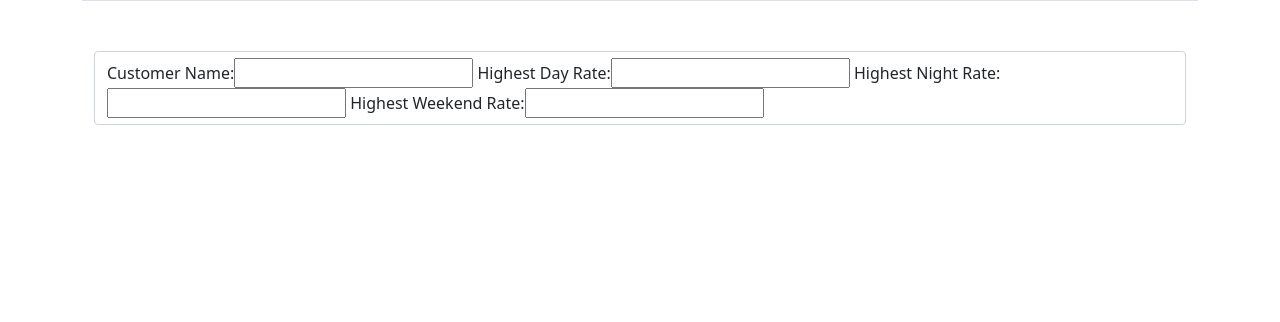
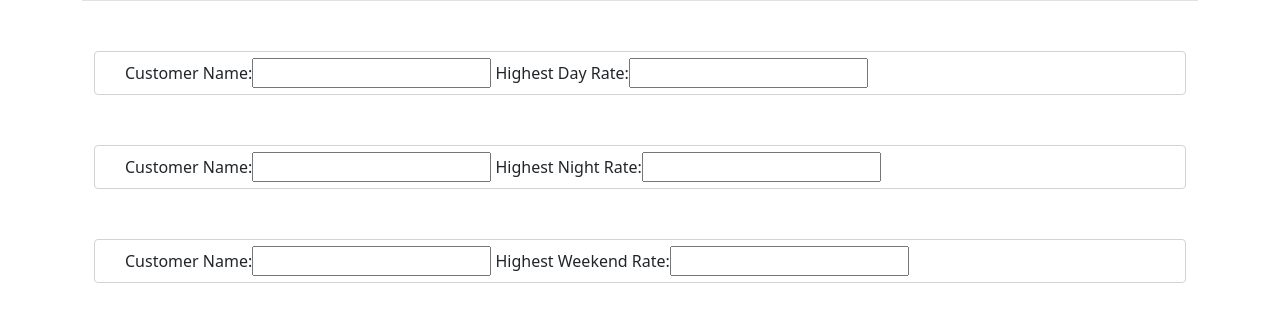
Before and after one commit to leeton1412/meter_excel, a Django app: page /data in a window 1280 px wide. Shown: the part 232-554 px from the top of the page. Run offline with Django 3.2, Linux system fonts and the light colour scheme; data comes from the database, SQL or seed files in the repository.

Commit message:
Changed table layout

```diff
--- a/meters/forms.py
+++ b/meters/forms.py
@@ -1,8 +1,16 @@
 from django import forms
 
 
-class contactForm(forms.Form):
+class highestDay(forms.Form):
     name = forms.CharField(label='Customer Name')
     day_rate_high = forms.FloatField(label='Highest Day Rate')
+
+
+class highestNight(forms.Form):
+    name = forms.CharField(label='Customer Name')
     night_rate_high = forms.FloatField(label='Highest Night Rate')
+
+
+class highestTotal(forms.Form):
+    name = forms.CharField(label='Customer Name')
     total_energy_high = forms.FloatField(label='Highest Weekend Rate')
--- a/meters/static/css/style.css
+++ b/meters/static/css/style.css
@@ -1,4 +1,5 @@
 .django-table{
     margin-top: 50px;
-    padding-right: 20px;
+    padding-left: 30px;
+    padding-right: 10px;
 }
--- a/meters/templates/index.html
+++ b/meters/templates/index.html
@@ -28,10 +28,18 @@
   </table>
 
 <div class="container">
-  <form action="" class="form-control form-group django-table">
+<form action="" class="form-control form-group django-table">
   {% csrf_token %}
-  {{ form.as_table }}
-  </form>
+  {{ high_day.as_table }}
+</form>
+<form action="" class="form-control form-group django-table">
+  {% csrf_token %}
+  {{ high_night.as_table }}
+</form>
+<form action="" class="form-control form-group django-table">
+  {% csrf_token %}
+  {{ high_total.as_table }}
+</form>
 
 </div>
 
--- a/meters/views.py
+++ b/meters/views.py
@@ -1,7 +1,7 @@
 from django.shortcuts import render
 from django.http import HttpResponse
 from .models import Meters
-from .forms import contactForm
+from .forms import highestDay, highestNight, highestTotal
 
 # Create your views here.
 
@@ -12,10 +12,14 @@ def index(request):
 
 def data(request):
     items = Meters.objects.all()
-    form = contactForm()
+    high_day = highestDay()
+    high_night = highestNight()
+    high_total = highestTotal()
     context = {
         'items': items,
-        'form': form,
+        'high_day': high_day,
+        'high_night': high_night,
+        'high_total': high_total,
     }
 
     return render(request, 'index.html', context)
```
